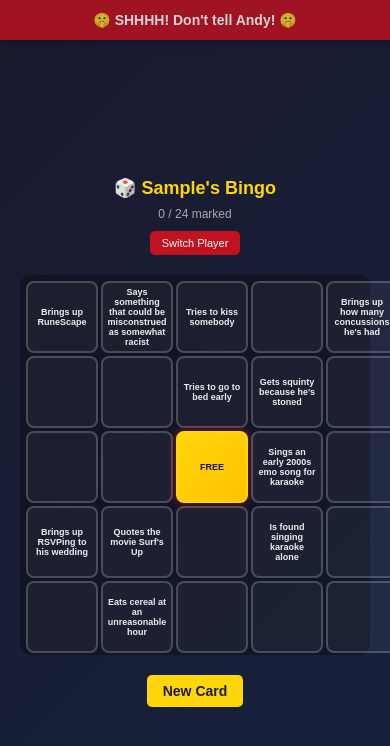
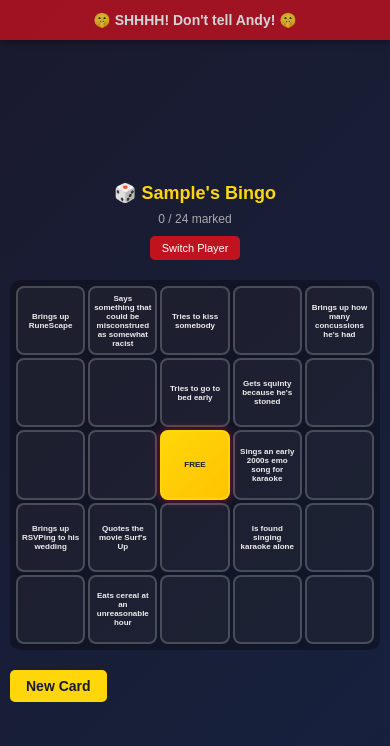
Before and after one commit to larchey/bachelor-bingo, a React (Vite) app: page / in a window 390 px wide. Both pictures are taken after typing "Sample" into the empty fields and a click on the button "Play". Shown: the top 746 px of the page. Built offline with nearby package versions, Linux system fonts and the light colour scheme.

Commit message:
Revert overflow-x hidden, fix mobile scaling with proper margins
- Remove overflow-x: hidden that was cutting off content
- Add proper margins to grid and containers for mobile
- Reduce padding and gap for smaller screens
- Ensure all content is scrollable and accessible on mobile

```diff
--- a/src/index.css
+++ b/src/index.css
@@ -9,7 +9,6 @@ body {
   color: #eee;
   font-family: 'Arial', sans-serif;
   min-height: 100vh;
-  overflow-x: hidden;
   width: 100%;
 }
 
@@ -40,10 +39,9 @@ body {
   display: flex;
   align-items: center;
   justify-content: center;
-  padding: 20px;
+  padding: 10px;
   width: 100%;
   box-sizing: border-box;
-  overflow-x: hidden;
 }
 
 .rules-box {
@@ -141,7 +139,6 @@ body {
   max-width: 600px;
   margin: 0 auto;
   box-sizing: border-box;
-  padding: 0 10px;
 }
 
 .bingo-header {
@@ -178,10 +175,11 @@ body {
 .bingo-grid {
   display: grid;
   grid-template-columns: repeat(5, 1fr);
-  gap: 8px;
+  gap: 6px;
   background: rgba(0, 0, 0, 0.3);
-  padding: 20px;
+  padding: 10px;
   border-radius: 10px;
+  margin: 0 10px;
 }
 
 .bingo-cell {
@@ -245,12 +243,16 @@ body {
 
 @media (max-width: 600px) {
   .container {
-    padding: 10px;
+    padding: 5px;
   }
 
   .bingo-container {
     width: 100%;
     max-width: 100%;
+  }
+
+  .bingo-header {
+    padding: 0 10px;
   }
 
   .bingo-header h1 {
@@ -267,8 +269,9 @@ body {
   }
 
   .rules-box {
-    padding: 15px;
-    margin-bottom: 15px;
+    padding: 12px;
+    margin: 0 10px 15px 10px;
+    border-radius: 8px;
   }
 
   .rules-box h2 {
@@ -277,20 +280,23 @@ body {
 
   .rules-box li {
     font-size: 13px;
+    margin-bottom: 8px;
   }
 
   .bingo-grid {
-    gap: 4px;
+    gap: 5px;
     padding: 8px;
+    margin: 0 8px;
   }
 
   .bingo-cell {
     font-size: 10px;
-    padding: 6px;
+    padding: 4px;
   }
 
   .login-screen {
-    padding: 25px 15px;
+    padding: 20px 15px;
+    margin: 0 10px;
   }
 
   .login-screen h1 {
@@ -308,6 +314,8 @@ body {
   }
 
   .reset-btn {
+    margin-left: 10px;
+    margin-right: 10px;
     padding: 8px 16px;
     font-size: 14px;
   }
@@ -319,13 +327,33 @@ body {
     margin-bottom: 8px;
   }
 
+  .bingo-header {
+    padding: 0 5px;
+  }
+
   .bingo-cell {
-    font-size: 9px;
-    padding: 4px;
+    font-size: 8px;
+    padding: 3px;
   }
 
   .bingo-grid {
     gap: 3px;
     padding: 6px;
+    margin: 0 5px;
+  }
+
+  .rules-box {
+    margin: 0 5px 10px 5px;
+    padding: 10px;
+  }
+
+  .rules-box li {
+    font-size: 12px;
+    margin-bottom: 6px;
+  }
+
+  .reset-btn {
+    margin-left: 5px;
+    margin-right: 5px;
   }
 }
```
